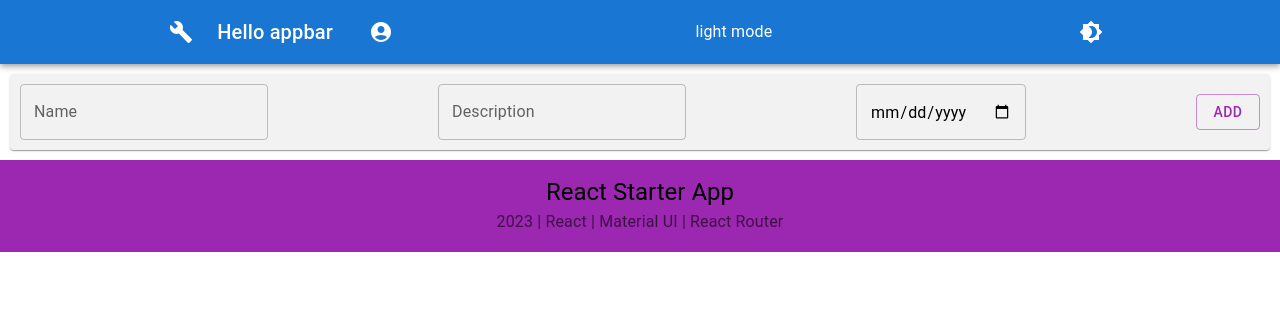
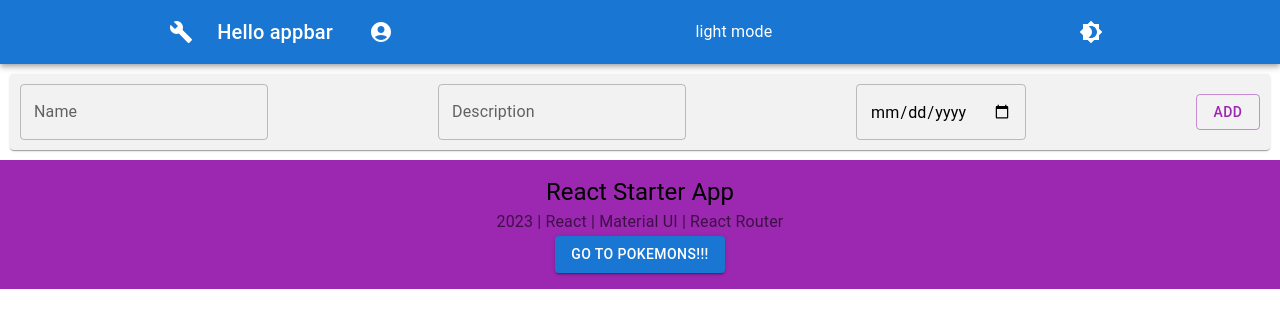
Before and after one commit to skripter23/webit-todo-app, a React (Vite) app: page / in a window 1280 px wide. Shown: the top 328 px of the page. Built offline with nearby package versions, Linux system fonts and the light colour scheme.

Commit message:
feat: pokemons button

```diff
--- a/src/components/layout/components/footer/Footer.tsx
+++ b/src/components/layout/components/footer/Footer.tsx
@@ -1,7 +1,8 @@
 import type { FC } from 'react'
 
-import { Container, Grid, Typography } from '@mui/material'
+import { Button, Container, Grid, Typography } from '@mui/material'
 import { styled } from '@mui/system'
+import { Link } from 'react-router-dom'
 
 const StyledFooter = styled('footer')({
     width: '100%',
@@ -26,6 +27,9 @@ const Footer: FC = () => {
                             {`${new Date().getFullYear()} | React | Material UI | React Router`}
                         </Typography>
                     </Grid>
+                    <Link to="/pokemons">
+                        <Button variant="contained">Go to POKEMONS!!!</Button>
+                    </Link>
                 </Grid>
             </Container>
         </StyledFooter>
```
